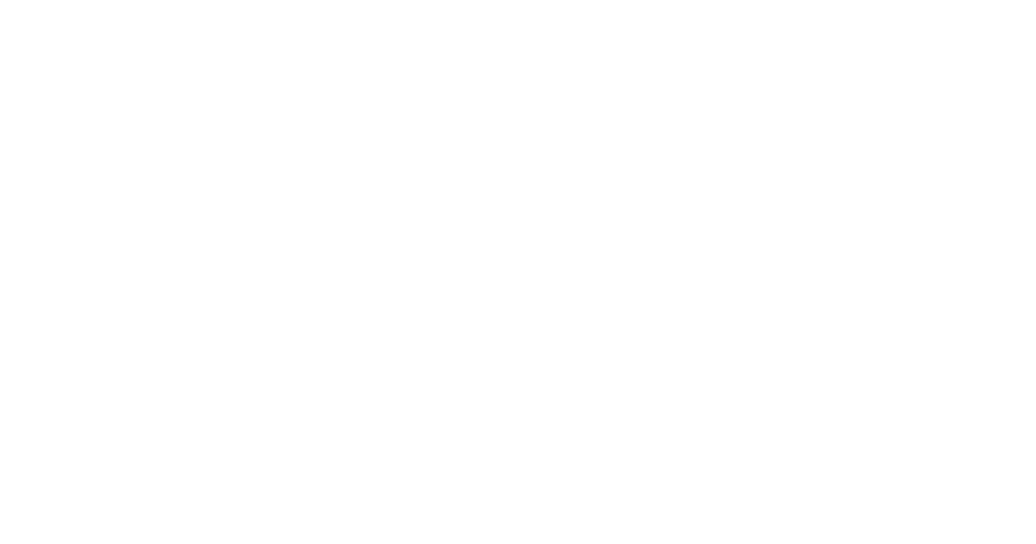
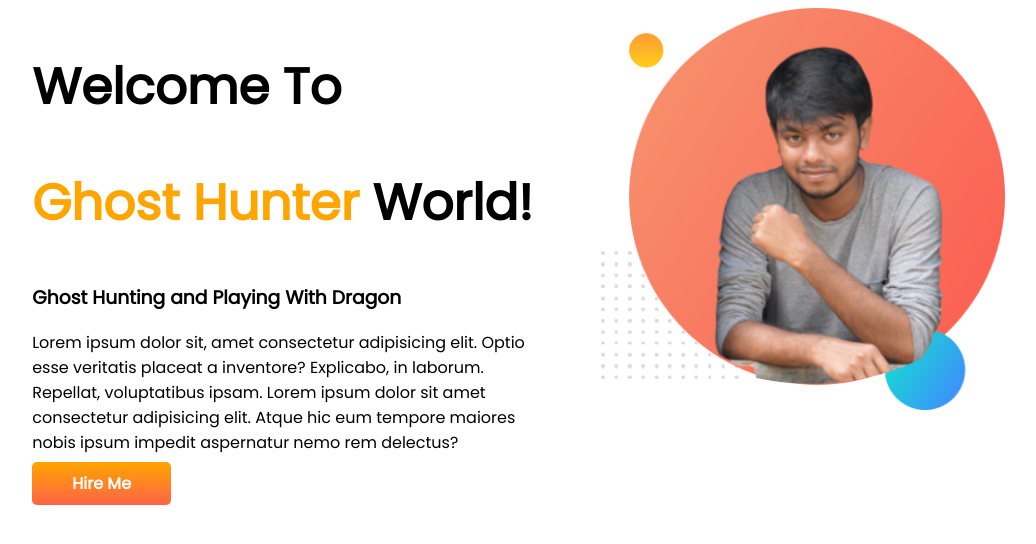
Before and after one commit to Avejeet-Kumer/developer-portfolio, a plain HTML site: page index.html in a window 1280 px wide. Shown: the whole page, without its empty margins (39-1075 px from the left). Drawn offline with Linux system fonts and the light colour scheme.

Commit message:
first portion added

```diff
--- a/index.html
+++ b/index.html
@@ -1,14 +1,36 @@
 <!DOCTYPE html>
 <html lang="en">
+
 <head>
     <meta charset="UTF-8">
     <meta http-equiv="X-UA-Compatible" content="IE=edge">
     <meta name="viewport" content="width=device-width, initial-scale=1.0">
     <title>Avejeet Portfolio</title>
+    <link rel="preconnect" href="https://fonts.googleapis.com">
+    <link rel="preconnect" href="https://fonts.gstatic.com" crossorigin>
+    <link href="https://fonts.googleapis.com/css2?family=Poppins&display=swap" rel="stylesheet">
     <link rel="stylesheet" href="style.css">
 
 </head>
+
 <body>
+    <section>
+        <div class="half-width">
+            <h1>Welcome To</h1>
+            <h1><span class="orange-color">Ghost Hunter</span> World!</h1>
+            <h3>Ghost Hunting and Playing With Dragon</h3>
+            <p>Lorem ipsum dolor sit, amet consectetur adipisicing elit. Optio esse veritatis placeat a inventore?
+                Explicabo, in
+                laborum. Repellat, voluptatibus ipsam. Lorem ipsum dolor sit amet consectetur adipisicing elit. Atque
+                hic
+                eum
+                tempore maiores nobis ipsum impedit aspernatur nemo rem delectus?</p>
+                <a class="link-button" target="_blank" href="https://www.facebook.com/avejeetd">Hire Me</a>
+        </div>
+
+        <div class="half-width"><img src="image/avejeet-pic.png" alt=""></div>
+    </section>
 
 </body>
+
 </html>
--- a/style.css
+++ b/style.css
@@ -0,0 +1,30 @@
+body{
+    font-family: 'Poppins', sans-serif;
+}
+h1{
+    font-size: 50px;
+}
+.orange-color{
+
+    color: orange;
+}
+.half-width{
+    width: 40%;
+    padding-left: 5%;
+}
+section{
+    display: flex;
+}
+.half-width img{
+    width: 80%;
+
+}
+
+.link-button{
+    color: white;
+    text-decoration: none;
+    background-image: linear-gradient(orange, tomato);
+    padding:10px 40px;
+    font-weight: 700;
+    border-radius: 5px;
+}
```
Also changed, not shown: image/avejeet-pic.png (added), image/dream-bg.png (added), image/exp-bg.png (added), image/jhankar.png (added), image/jhankar2.png (added), image/my-bg.png (added), image/my-bg2.png (added), image/top-banner.png (added), 3 other files.
